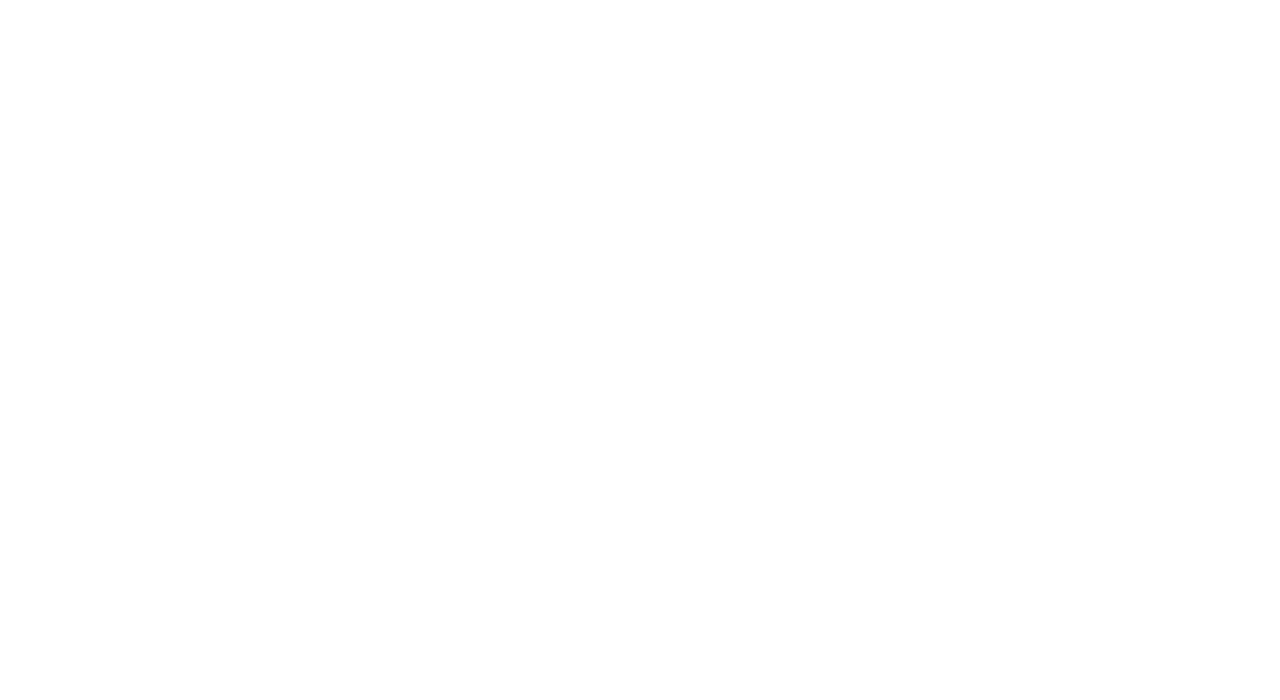
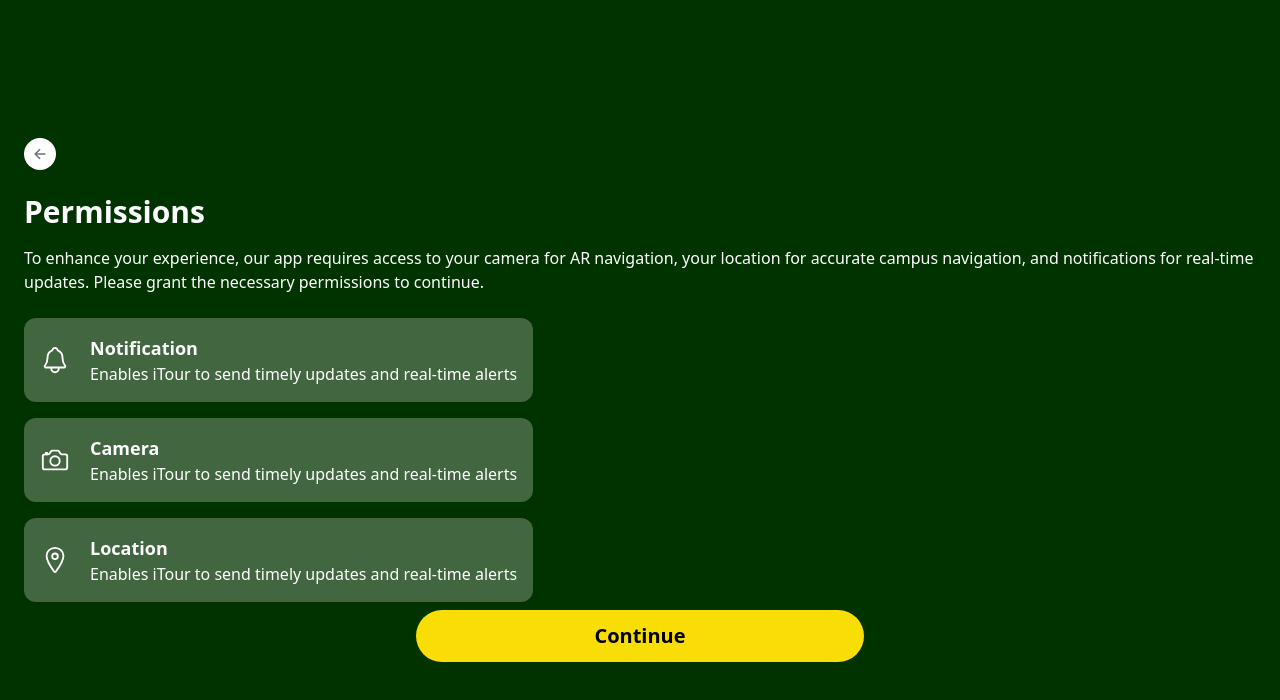
Before and after one commit to angelogalope/iTour, a React (Vite) app: page /permissions in a window 1280 px wide. Before the commit this address had no page. Shown: the top 700 px of the page. Built offline with nearby package versions, Linux system fonts and the light colour scheme.

Commit message:
feat: added permission page(not functional)

```diff
--- a/src/App.jsx
+++ b/src/App.jsx
@@ -4,6 +4,7 @@
 import Languages from "./pages/Languages";
 import Features from "./pages/Features";
 import "./App.css";
+import Permissions from "./pages/Permissions";
 
 function App() {
   const [loading, setLoading] = useState(true);
@@ -22,6 +23,7 @@
         <Routes>
           <Route path="/" element={<Languages />} />
           <Route path="/features" element={<Features />} />
+          <Route path="/permissions" element={<Permissions />} />
         </Routes>
       )}
     </Router>
--- a/src/pages/Features.jsx
+++ b/src/pages/Features.jsx
@@ -1,22 +1,25 @@
 import React, { useState, useRef, useEffect, useCallback } from "react";
+import { useNavigate } from "react-router";
 import data from "../data/sliderData";
 
 const Features = () => {
 	const [currentIndex, setCurrentIndex] = useState(0);
 	const sliderRef = useRef(null);
+	const navigate = useNavigate();
+
 
 	const handleNext = () => {
 		if (currentIndex < data.length - 1) {
 			setCurrentIndex(currentIndex + 1);
 			scrollToIndex(currentIndex + 1);
 		} else {
-			console.log("End of data or navigate somewhere");
+			navigate("/permissions");
 		}
 	};
 
-	const handleSkip = () => {
-		console.log("Skipped!");
-	};
+	const handleContinue = () => {
+		navigate("/permissions");
+	}
 
 	const scrollToIndex = (index) => {
 		sliderRef.current.scrollTo({
@@ -110,7 +113,7 @@
 				{/* Skip Link */}
 				<p
 					className="text-white mt-5 text-lg cursor-pointer"
-					onClick={handleSkip}
+					onClick={handleContinue}
 				>
 					Skip
 				</p>
--- /dev/null
+++ b/src/pages/Permissions.jsx
@@ -0,0 +1,77 @@
+import React from "react";
+import {
+	IoArrowBack,
+	IoCameraOutline,
+	IoLocationOutline,
+	IoNotificationsOutline,
+} from "react-icons/io5";
+import { useNavigate } from "react-router";
+
+export default function Permissions() {
+	const navigate = useNavigate();
+
+	const handleBack = () => {
+		navigate("/features");
+	};
+
+  const handleNext = () => {
+    navigate("/welcome");
+  }
+
+	return (
+		<div className="flex flex-col items-center bg-primGreen h-screen justify-center gap-2 p-6">
+			<div className="flex flex-col justify-start items-start gap-6">
+				<button onClick={handleBack}>
+					<IoArrowBack
+						size={32}
+						className="text-gray-500 bg-white p-2 rounded-full"
+					/>
+				</button>
+				<div className="flex flex-col gap-4">
+					<h1 className="text-3xl font-bold text-white">Permissions</h1>
+					<p className="text-white">
+						To enhance your experience, our app requires access to your camera
+						for AR navigation, your location for accurate campus navigation, and
+						notifications for real-time updates. Please grant the necessary
+						permissions to continue.
+					</p>
+				</div>
+				<div className="flex flex-col gap-4">
+					<div className="flex items-center gap-5 bg-white bg-opacity-25 p-4 rounded-xl">
+						<div className="text-white">
+							<IoNotificationsOutline size={30} />
+						</div>
+						<div className="text-white">
+							<h1 className="font-semibold text-lg">Notification</h1>
+							<p>Enables iTour to send timely updates and real-time alerts</p>
+						</div>
+					</div>
+					<div className="flex items-center gap-5 bg-white bg-opacity-25 p-4 rounded-xl">
+						<div className="text-white">
+							<IoCameraOutline size={30} />
+						</div>
+						<div className="text-white">
+							<h1 className="font-semibold text-lg">Camera</h1>
+							<p>Enables iTour to send timely updates and real-time alerts</p>
+						</div>
+					</div>
+					<div className="flex items-center gap-5 bg-white bg-opacity-25 p-4 rounded-xl">
+						<div className="text-white">
+							<IoLocationOutline size={30} />
+						</div>
+						<div className="text-white">
+							<h1 className="font-semibold text-lg">Location</h1>
+							<p>Enables iTour to send timely updates and real-time alerts</p>
+						</div>
+					</div>
+				</div>
+			</div>
+			<button
+				className="bg-primYellow w-full max-w-md py-3 rounded-full font-bold text-xl text-black"
+				onClick={handleNext}
+			>
+				Continue
+			</button>
+		</div>
+	);
+}
```
